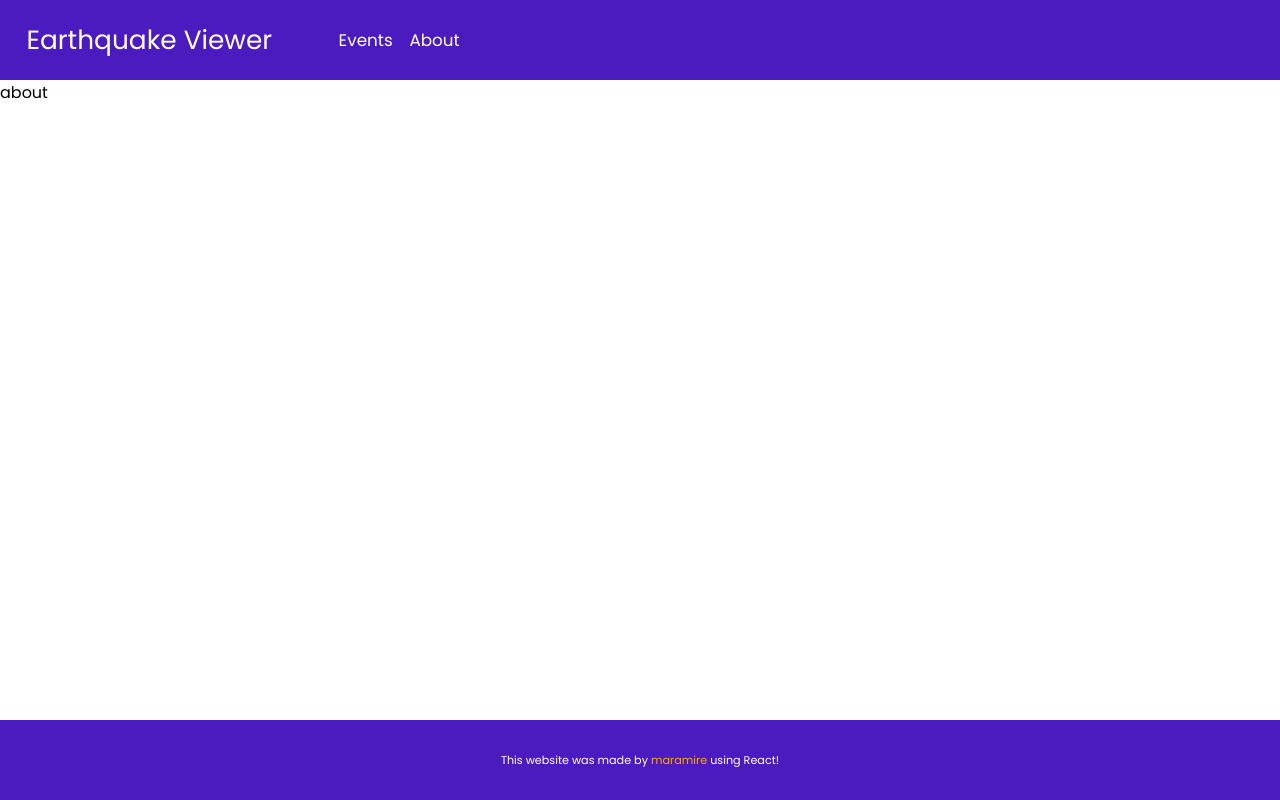
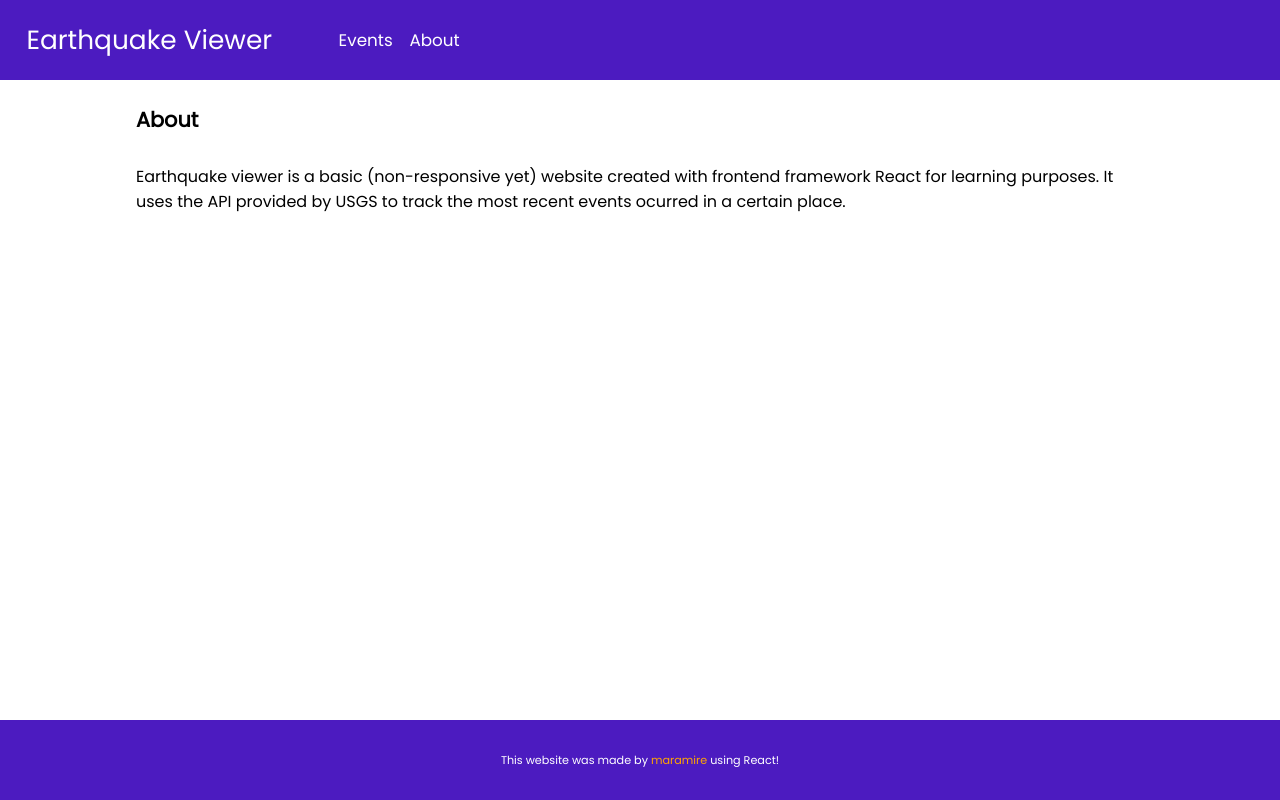
Before and after one commit to maramire/earthquake-visualization, a React (Create React App) app: page /about in a window 1280 px wide. Built offline with nearby package versions, Linux system fonts and the light colour scheme.

Commit message:
About page edited

```diff
--- a/src/pages/About.js
+++ b/src/pages/About.js
@@ -1,5 +1,16 @@
+import styles from "./About.module.css";
+
 function About() {
-  return <div>about</div>;
+  return (
+    <div className={styles.main}>
+      <h1>About</h1>
+      <p>
+        Earthquake viewer is a basic (non-responsive yet) website created with
+        frontend framework React for learning purposes. It uses the API provided
+        by USGS to track the most recent events ocurred in a certain place.
+      </p>
+    </div>
+  );
 }
 
 export default About;
--- /dev/null
+++ b/src/pages/About.module.css
@@ -0,0 +1,15 @@
+h1 {
+    font-size: 1.3em;
+}
+
+p {
+    font-size: 1em;
+}
+
+.main {
+    display: flex;
+    flex-direction: column;
+    grid-area: main;
+    padding: 0.5em;
+    justify-content: center;
+}
```
